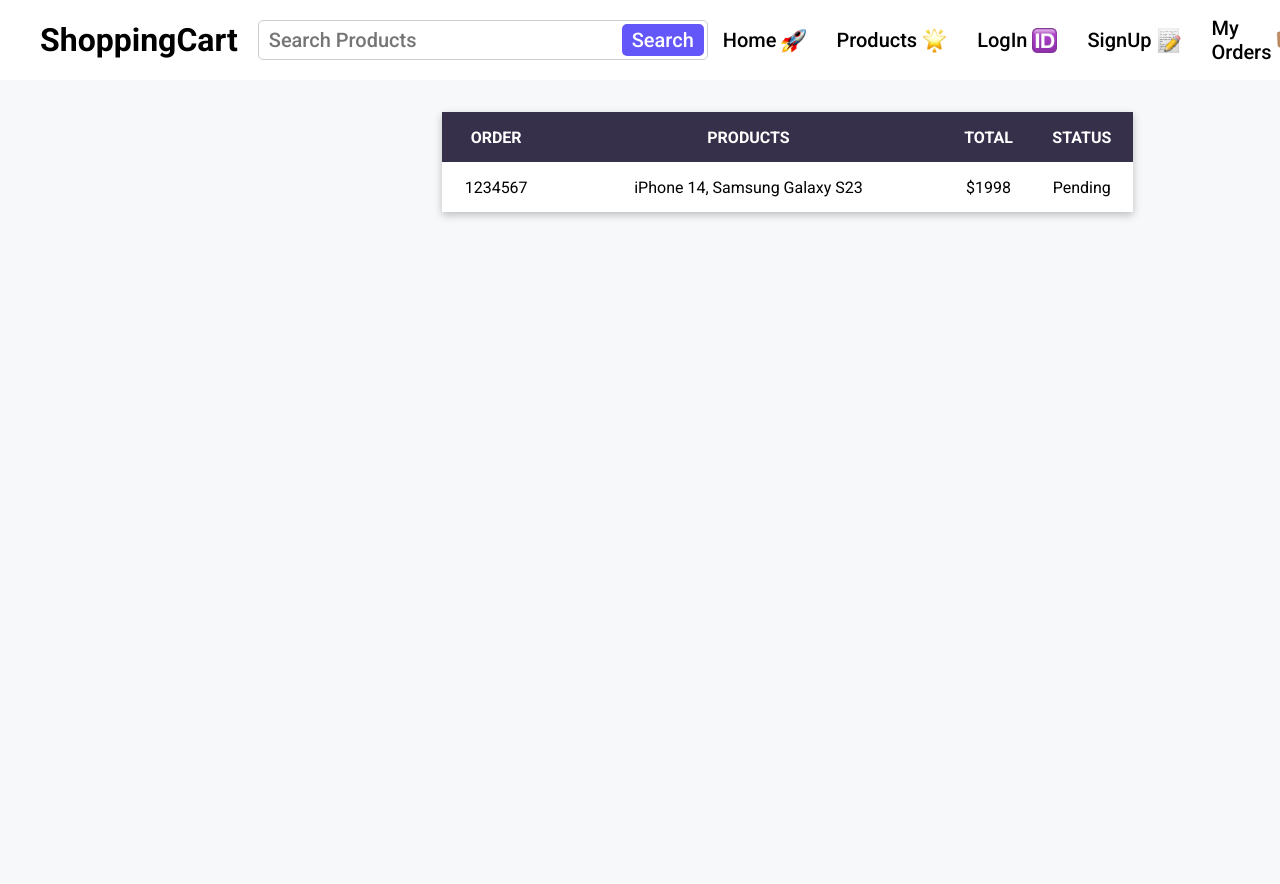
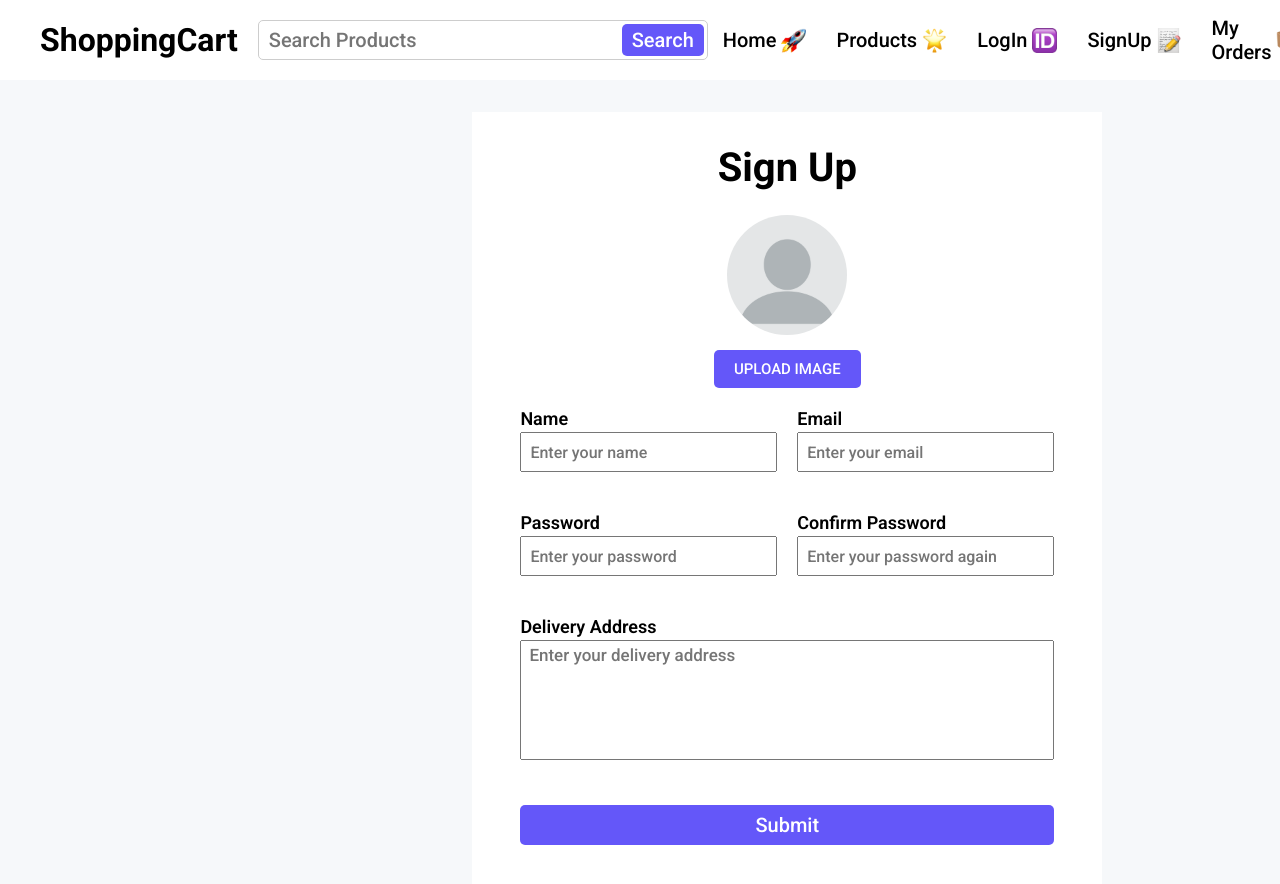
Before and after one commit to pathum-liyanagama/React-ShoppingCart, a React (Vite) app: page / in a window 1280 px wide. Shown: the top 884 px of the page. Before the commit the page ends 800 px from the top, so only its background shows below. Built offline with nearby package versions, Linux system fonts and the light colour scheme.

Commit message:
Add signup form

```diff
--- a/src/App.jsx
+++ b/src/App.jsx
@@ -5,6 +5,8 @@
 import SingleProductPage from "./components/SingleProduct/SingleProductPage";
 import CartPage from "./components/Cart/CartPage";
 import MyOrderPage from "./components/MyOrder/MyOrderPage";
+import LoginPage from "./components/Authentication/LoginPage";
+import SignUpPage from "./components/Authentication/SignUpPage";
 
 function App() {
   return (
@@ -15,7 +17,9 @@
         {/* <ProductsPage /> */}
         {/* <SingleProductPage /> */}
         {/* <CartPage /> */}
-        <MyOrderPage />
+        {/* <MyOrderPage /> */}
+        {/* <LoginPage /> */}
+        {<SignUpPage />}
       </main>
     </div>
   );
--- /dev/null
+++ b/src/components/Authentication/SignUpPage.jsx
@@ -0,0 +1,135 @@
+import "./SignUpPage.css";
+import userImage from "../../assets/user.webp";
+import { z } from "zod";
+import { useForm } from "react-hook-form";
+import { zodResolver } from "@hookform/resolvers/zod";
+
+const signUpSchema = z
+  .object({
+    name: z
+      .string()
+      .min(2, { message: "Name must be at least 2 characters long" })
+      .max(100, { message: "Name must be at most 100 characters long" }),
+    email: z.string().email({ message: "Please enter a valid email address" }),
+    password: z
+      .string()
+      .min(8, { message: "Password must be at least 8 characters long" }),
+    confirmPassword: z
+      .string()
+      .min(8, { message: "Password must be at least 8 characters long" }),
+    address: z
+      .string()
+      .min(10, { message: "Address must be at least 10 characters long" })
+      .max(300, { message: "Address must be at most 300 characters long" }),
+  })
+  .refine((data) => data.password === data.confirmPassword, {
+    message: "Passwords do not match",
+    path: ["confirmPassword"], // attaches error to confirmPassword
+  });
+
+const SignUpPage = () => {
+  const {
+    register,
+    handleSubmit,
+    formState: { errors },
+  } = useForm({ resolver: zodResolver(signUpSchema) });
+
+  const onFormSubmit = (data) => {
+    console.log(data);
+  };
+
+  return (
+    <section className="align_center form_page">
+      <form
+        className="authentication_form signup_form"
+        onSubmit={handleSubmit(onFormSubmit)}
+      >
+        <h2>Sign Up</h2>
+        <div className="image_input_section">
+          <div className="image_preview">
+            <img src={userImage} alt="Sign Up" id="file-ip-1-preview" />
+          </div>
+
+          <label htmlFor="file-ip-1" className="image_label">
+            Upload Image
+          </label>
+          <input type="file" id="file-ip-1" className="image_input" />
+        </div>
+        <div className="form_inputs signup_form_input">
+          <div>
+            <label htmlFor="name">Name</label>
+            <input
+              className="form_text_input"
+              type="text"
+              name="name"
+              id="name"
+              placeholder="Enter your name"
+              {...register("name", { required: true })}
+            />
+            {errors.name && (
+              <em className="form_error">{errors.name.message}</em>
+            )}
+          </div>
+          <div>
+            <label htmlFor="email">Email</label>
+            <input
+              className="form_text_input"
+              type="email"
+              name="email"
+              id="email"
+              placeholder="Enter your email"
+              {...register("email", { required: true })}
+            />
+            {errors.email && (
+              <em className="form_error">{errors.email.message}</em>
+            )}
+          </div>
+          <div>
+            <label htmlFor="password">Password</label>
+            <input
+              className="form_text_input"
+              type="password"
+              name="password"
+              id="password"
+              placeholder="Enter your password"
+              {...register("password", { required: true })}
+            />
+            {errors.password && (
+              <em className="form_error">{errors.password.message}</em>
+            )}
+          </div>
+          <div>
+            <label htmlFor="confirmPassword">Confirm Password</label>
+            <input
+              className="form_text_input"
+              type="password"
+              name="confirmPassword"
+              id="confirmPassword"
+              placeholder="Enter your password again"
+              {...register("confirmPassword", { required: true })}
+            />
+            {errors.confirmPassword && (
+              <em className="form_error">{errors.confirmPassword.message}</em>
+            )}
+          </div>
+          <div className="signup_textares_section">
+            <label htmlFor="address">Delivery Address</label>
+            <textarea
+              className="input_textarea"
+              name="address"
+              id="address"
+              placeholder="Enter your delivery address"
+              {...register("address", { required: true })}
+            />
+            {errors.address && (
+              <em className="form_error">{errors.address.message}</em>
+            )}
+          </div>
+        </div>
+        <button className="search_button form_submit">Submit</button>
+      </form>
+    </section>
+  );
+};
+
+export default SignUpPage;
--- /dev/null
+++ b/src/components/Authentication/SignupPage.css
@@ -0,0 +1,63 @@
+.signup_form {
+  width: 40%;
+}
+
+.image_input_section {
+  display: flex;
+  flex-direction: column;
+  align-items: center;
+}
+
+.image_preview {
+  width: 120px;
+  height: 120px;
+  border-radius: 100%;
+  overflow: hidden;
+  margin-bottom: 15px;
+}
+
+.image_preview img {
+  width: 100%;
+  height: 100%;
+}
+
+.image_input {
+  display: none;
+}
+
+.image_label {
+  display: inline-block;
+  padding: 10px 20px;
+  margin-bottom: 20px;
+  text-align: center;
+  background: #6457f9;
+  color: #fff;
+  font-size: 15px;
+  font-family: inherit;
+  text-transform: Uppercase;
+  font-weight: 500;
+  border-radius: 5px;
+  cursor: pointer;
+  width: fit-content;
+}
+
+.signup_form_input {
+  width: 100%;
+  display: grid;
+  grid-template-columns: 1fr 1fr;
+  gap: 20px;
+}
+
+.signup_textares_section {
+  grid-column: 1/3;
+}
+
+.input_textarea {
+  font-size: 17px;
+  font-weight: 500;
+  font-family: inherit;
+  height: 120px;
+  resize: none;
+  padding: 4px 8px;
+  outline: none;
+}
```
